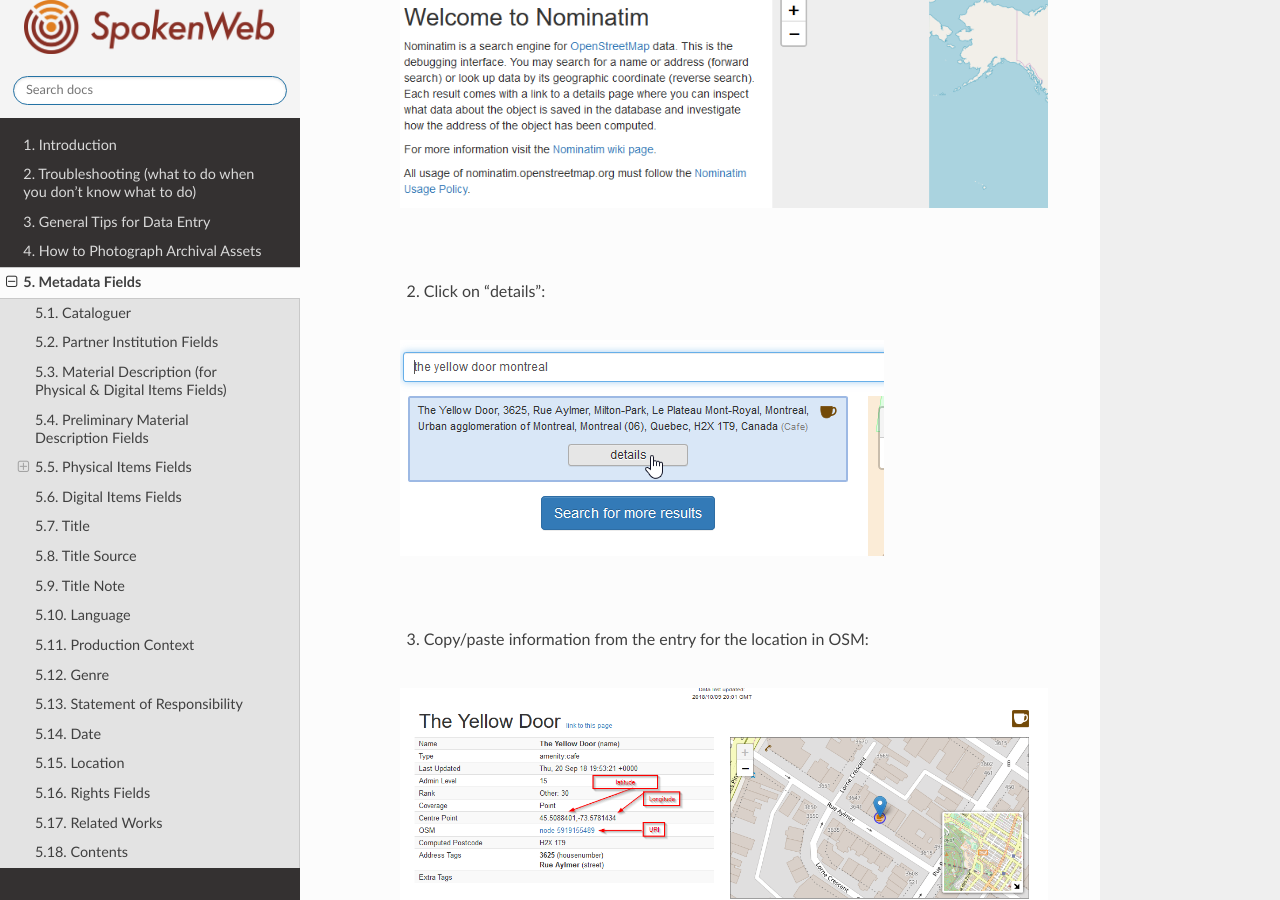
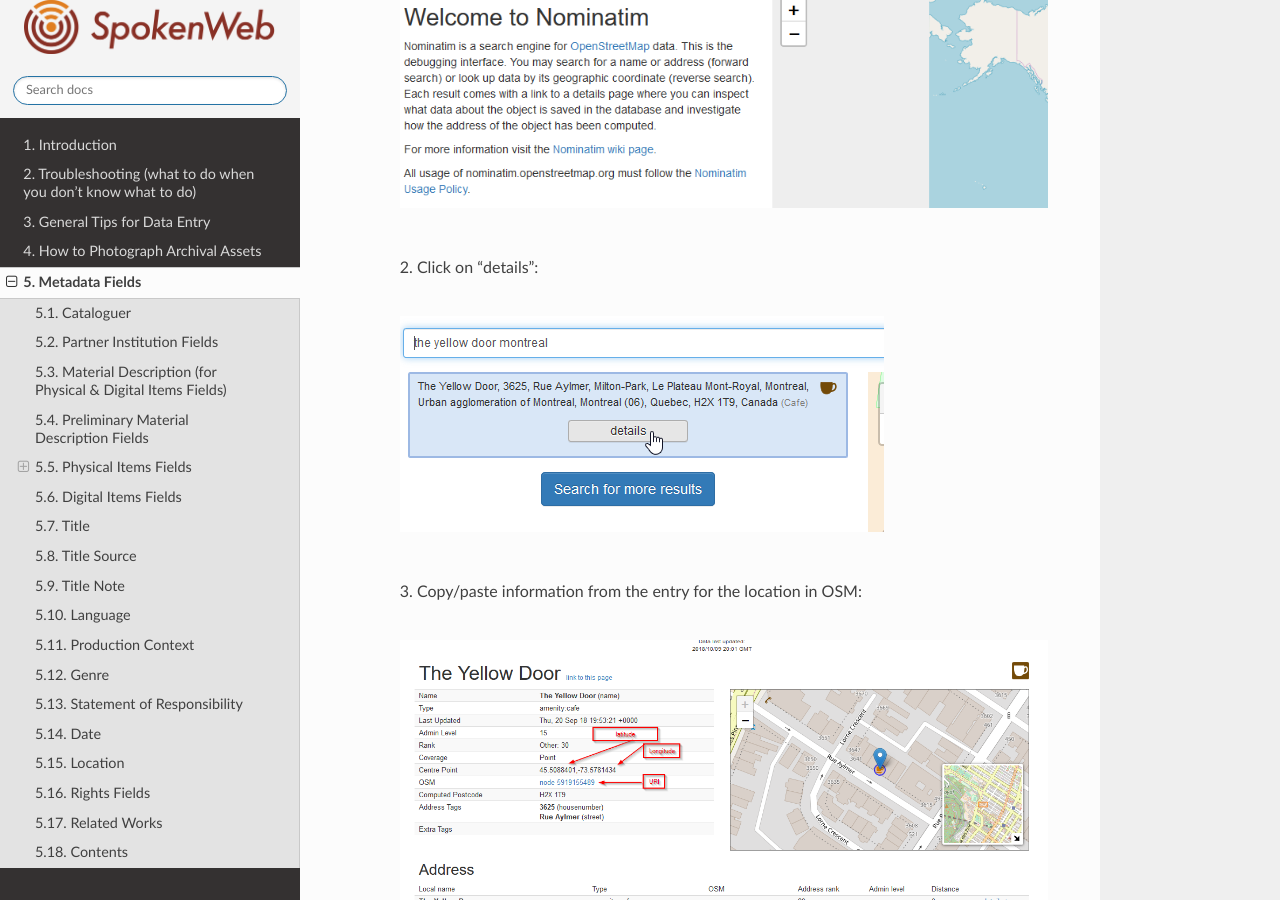
Before and after one commit to spokenweb/spokenweb-metadata-scheme, a Sphinx documentation site: the page built from docs/5-metadata-fields.rst, in a window 1280 px wide and 900 px high, scrolled down 17325 px. Built offline with Sphinx 7.4.7 and the Read the Docs theme 2.0.0, drawn with Linux system fonts in a browser that asks for light colours.

```diff
--- a/docs/5-metadata-fields.rst
+++ b/docs/5-metadata-fields.rst
@@ -91,7 +91,7 @@ Identify the AV Type with either Audio or Video.
 5.5. Physical Items Fields
 **************************
 
-**Material Designation:** Assign a Specific Material Designation to the Item.  The specific material designation identifies the particular class of material to which the item belongs.  For our scheme, we have identified a set number of material designations that we believe will be the most common within our collections.  For material designations not found on our list, please consult with the Metadata Task Force (or propose a suggestion from the `IASA Glossary <https://www.iasa-web.org/cataloguing-rules/appendix-d-glossary>`_).
+**Material Designation:** Assign a Specific Material Designation to the Item.  The specific material designation identifies the particular class of material to which the item belongs.  For our scheme, we have identified a set number of material designations that we believe will be the most common within our collections.  For material designations not found on our list, please consult with the Metadata Task Force (or propose a suggestion from the `IASA Glossary <https://www.iasa-web.org/cataloguing-rules/appendix-d-glossary>`__).
 
   * Reel to Reel
   * 8-Track Cartridge
@@ -278,10 +278,10 @@ Example: [Phyllis Webb at Sir George Williams University, 1966]
 
 The following is the order of preference for the source of title information:
 
-  1. the `item <http://www.iasa-web.org/cataloguing-rules/appendix-d-glossary#103>`_ itself (including any permanently affixed labels, or title frames, or the audio itself);
-  2. accompanying textual material (e.g. `cassette <http://www.iasa-web.org/cataloguing-rules/appendix-d-glossary#22>`_ insert, `CD <http://www.iasa-web.org/cataloguing-rules/appendix-d-glossary#24>`_ slick, inlay or booklet, recording/project accompanying documentation such as correspondence, donor agreements, recordist’s worksheets, script, transcript, cue sheet);
-  3. a container that is an original part of the `item <http://www.iasa-web.org/cataloguing-rules/appendix-d-glossary#103>`_ (e.g. sound `cartridge <http://www.iasa-web.org/cataloguing-rules/appendix-d-glossary#21>`_, video `cassette <http://http://www.iasa-web.org/cataloguing-rules/appendix-d-glossary#22>`_, sleeve, container for video); or from
-  4. a secondary source such as reference or research works, a publisher’s or distributor’s brochure, `broadcast <http://www.iasa-web.org/cataloguing-rules/appendix-d-glossary#19>`_ program schedule, abstract, index or other available finding aid, container which is not an original part of the `item <http://www.iasa-web.org/cataloguing-rules/appendix-d-glossary#103>`_ (e.g. a `film <http://www.iasa-web.org/cataloguing-rules/appendix-d-glossary#81>`_ can used to store a `reel <http://www.iasa-web.org/cataloguing-rules/appendix-d-glossary#165>`_ of `film <http://www.iasa-web.org/cataloguing-rules/appendix-d-glossary#81>`_ , tape box for storing audio tape), or the audiovisual content of the `item <http://www.iasa-web.org/cataloguing-rules/appendix-d-glossary#103>`_ itself. If the information is taken from a secondary source, cite the source in a **Title Source**.
+  1. the `item <http://www.iasa-web.org/cataloguing-rules/appendix-d-glossary#103>`__ itself (including any permanently affixed labels, or title frames, or the audio itself);
+  2. accompanying textual material (e.g. `cassette <http://www.iasa-web.org/cataloguing-rules/appendix-d-glossary#22>`__ insert, `CD <http://www.iasa-web.org/cataloguing-rules/appendix-d-glossary#24>`__ slick, inlay or booklet, recording/project accompanying documentation such as correspondence, donor agreements, recordist’s worksheets, script, transcript, cue sheet);
+  3. a container that is an original part of the `item <http://www.iasa-web.org/cataloguing-rules/appendix-d-glossary#103>`__ (e.g. sound `cartridge <http://www.iasa-web.org/cataloguing-rules/appendix-d-glossary#21>`__, video `cassette <http://http://www.iasa-web.org/cataloguing-rules/appendix-d-glossary#22>`__, sleeve, container for video); or from
+  4. a secondary source such as reference or research works, a publisher’s or distributor’s brochure, `broadcast <http://www.iasa-web.org/cataloguing-rules/appendix-d-glossary#19>`__ program schedule, abstract, index or other available finding aid, container which is not an original part of the `item <http://www.iasa-web.org/cataloguing-rules/appendix-d-glossary#103>`__ (e.g. a `film <http://www.iasa-web.org/cataloguing-rules/appendix-d-glossary#81>`__ can used to store a `reel <http://www.iasa-web.org/cataloguing-rules/appendix-d-glossary#165>`__ of `film <http://www.iasa-web.org/cataloguing-rules/appendix-d-glossary#81>`__ , tape box for storing audio tape), or the audiovisual content of the `item <http://www.iasa-web.org/cataloguing-rules/appendix-d-glossary#103>`__ itself. If the information is taken from a secondary source, cite the source in a **Title Source**.
   5. For the unidentified information, listen to the recording.
 
 For listing titles of individual works that are read within a given recording, see procedures for timestamping in the **Contents Field** (below).
@@ -463,11 +463,11 @@ Responsibility can be extended to include not just voices/speakers on a given re
 +--------------------------------+-----------------------------------------+------------------+
 | Creator                        | Creators are the primary persons or     | * Required       |
 | (`dc: creator <http://purl.org | bodies associated with the creation of  | * Repeatable     |
-| /dc/elements/1.1/creator>`_)   | the content.                            |                  |
+| /dc/elements/1.1/creator>`__)  | the content.                            |                  |
 +--------------------------------+-----------------------------------------+------------------+
 | Contributor (`dc: contributor  | Contributors are persons or bodies      | * Conditional    |
 | <http://purl.org/dc/elements/  | associated with the item but not        |   (mandatory     |
-| 1.1/contributor>`_)            | considered primary to the creation of   |   if present)    |
+| 1.1/contributor>`__)           | considered primary to the creation of   |   if present)    |
 |                                | its content. Examples of this would be  | * Required       |
 |                                | performers in a band or opera,          |                  |
 |                                | conductor, arranger, cinematographer,   |                  |
@@ -476,22 +476,22 @@ Responsibility can be extended to include not just voices/speakers on a given re
 | Role (`MODS: role term         | Designates the relationship (role) of   | * Conditional    |
 | <http://https://www.loc.gov/   | the entity recorded in name to the      |   (mandatory     |
 | standards/mods/userguide/      | resource described in the record.       |   if present)    |
-| name.html#roleterm>`_)         |                                         | * Non-Repeatable |
+| name.html#roleterm>`__)        |                                         | * Non-Repeatable |
 +--------------------------------+-----------------------------------------+------------------+
 
 **Creator and Contributor Roles**
 
-  * Assign roles to both creators and contributors where known. Role terms should be drawn from the `MARC 21 Code List for Relators <http://https://www.loc.gov/marc/relators/relacode.html>`_, although a separate controlled vocabulary of relator terms specific to audiotextual works is in development
+  * Assign roles to both creators and contributors where known. Role terms should be drawn from the `MARC 21 Code List for Relators <https://www.loc.gov/marc/relators/relaterm.html>`__, although a separate controlled vocabulary of relator terms specific to audiotextual works is in development
 
   * A creator or contributor may only have 1 role listed/entry. For repeated roles (e.g. author and series organizer), create separate creator or contributor fields with a role as required
 
 **Creator and Contributor URI Fields**
 Authorized names of creators and contributors should be drawn from established authority lists where possible.
 
-  * `Library of Congress Name Authority File <http://id.loc.gov/authorities/names.html>`_
-  * `Canadiana Authorities <https://www.collectionscanada.gc.ca/canadiana-authorities/index/index?lang=eng>`_
-  * `Dictionary of Canadian Biography <http://www.biographi.ca/en/index.php>`_
-  * `Virtual Internet Authority File (VIAF) <https://viaf.org/>`_
+  * `Library of Congress Name Authority File <http://id.loc.gov/authorities/names.html>`__
+  * `Canadiana Authorities <https://www.collectionscanada.gc.ca/canadiana-authorities/index/index?lang=eng>`__
+  * `Dictionary of Canadian Biography <http://www.biographi.ca/en/index.php>`__
+  * `Virtual Internet Authority File (VIAF) <https://viaf.org/>`__
 
 Enter URL to the applicable authority record in the corresponding URI fields.  For example, if using VIAF, for Irving Layton, choose “Personal Names” for fields to search in VIAF, and then take the permalink from the Irving Layton record http://viaf.org/viaf/66482092.
 
@@ -511,7 +511,7 @@ Statement of responsibility can apply to different levels of a given resource:
   * An entire recording (e.g. Series Organizer Jason Camlot)
   * A section of a recording (e.g. a reading by Robert Creeley)
 
-**Sample Records** (based on various entries from `Robert Creeley Penn Sound author page <http://writing.upenn.edu/pennsound/x/Creeley.php>`_)
+**Sample Records** (based on various entries from `Robert Creeley Penn Sound author page <http://writing.upenn.edu/pennsound/x/Creeley.php>`__)
 
 +-------------------------------------------------------------------------------------------+
 | **EXAMPLE 1: from Exact Change Yearbook c.1963, broadcast by Paul Blackburn               |
@@ -600,17 +600,17 @@ Where was a recording made?  Answering this question may provide us with interes
     .. image:: _static/img/image1.png
 
     |
-    2. Click on “details”:
+    | 2. Click on “details”:
 
     .. image:: _static/img/image2.png
 
     |
-    3. Copy/paste information from the entry for the location in OSM:
+    | 3. Copy/paste information from the entry for the location in OSM:
 
     .. image:: _static/img/image3.png
 
 |
-**Venue:** For Venue, you may find a specific location name from the source material.
+| **Venue:** For Venue, you may find a specific location name from the source material.
 
 **Cataloguing Procedures and Syntax:**
 
@@ -665,6 +665,7 @@ Additional Field: **Rights Note**
 One of the following 13 statements should be specified, using a URL:
 
   1. The Public Domain Mark (PDM) - Digital Objects which are no longer protected by copyright. Objects that are labelled as being in the public domain can be used by anyone without any restrictions.
+
     Specify the URL: https://creativecommons.org/publicdomain/mark/1.0/.
 
   2. No Copyright - non commercial re-use only (NoC-NC) -  public domain Digital Objects which have been digitised as an outcome of a public-private partnership, where the terms of the contractual agreement limit commercial use for a certain period of time.
```
Also changed, not shown: 4 other files.
